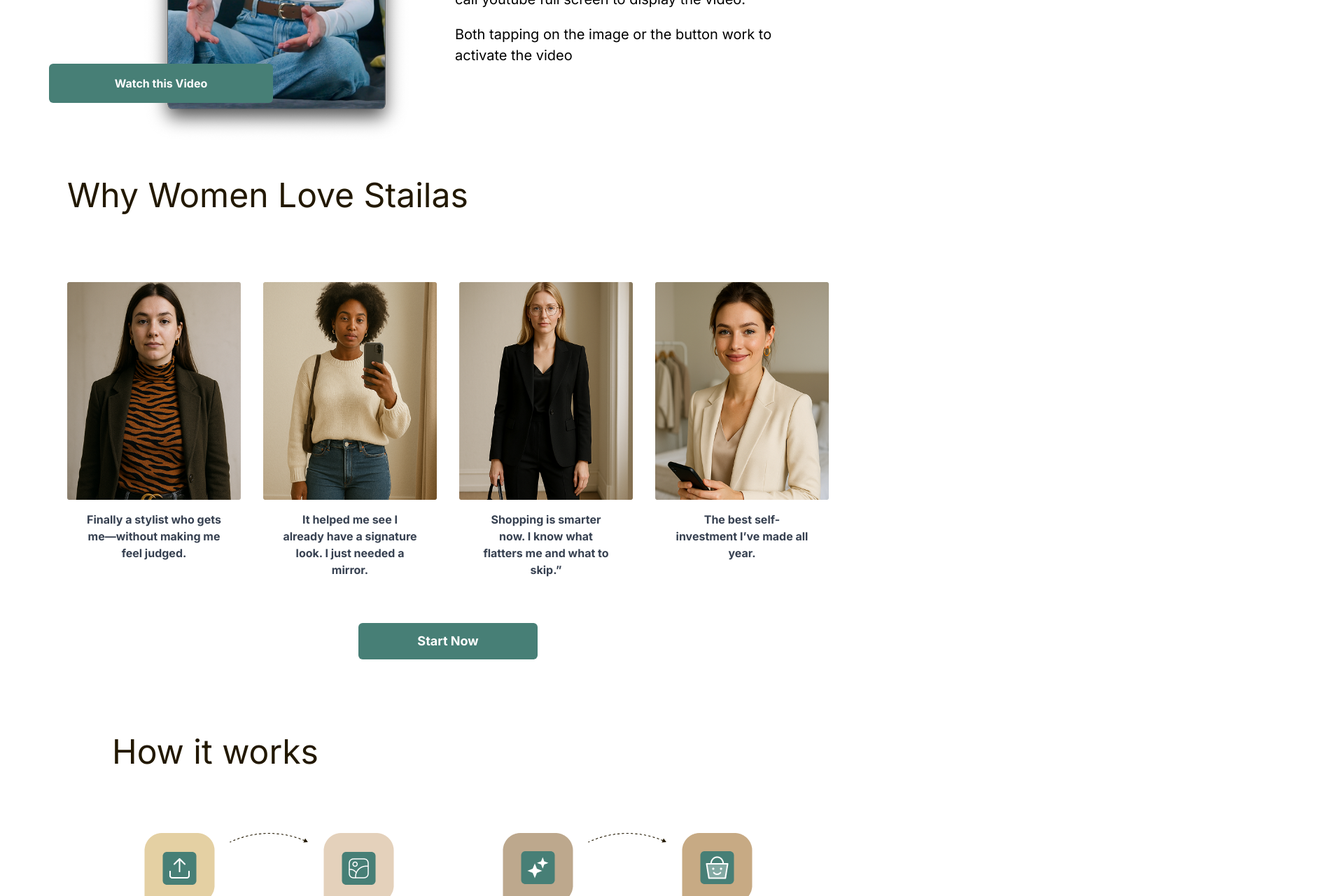
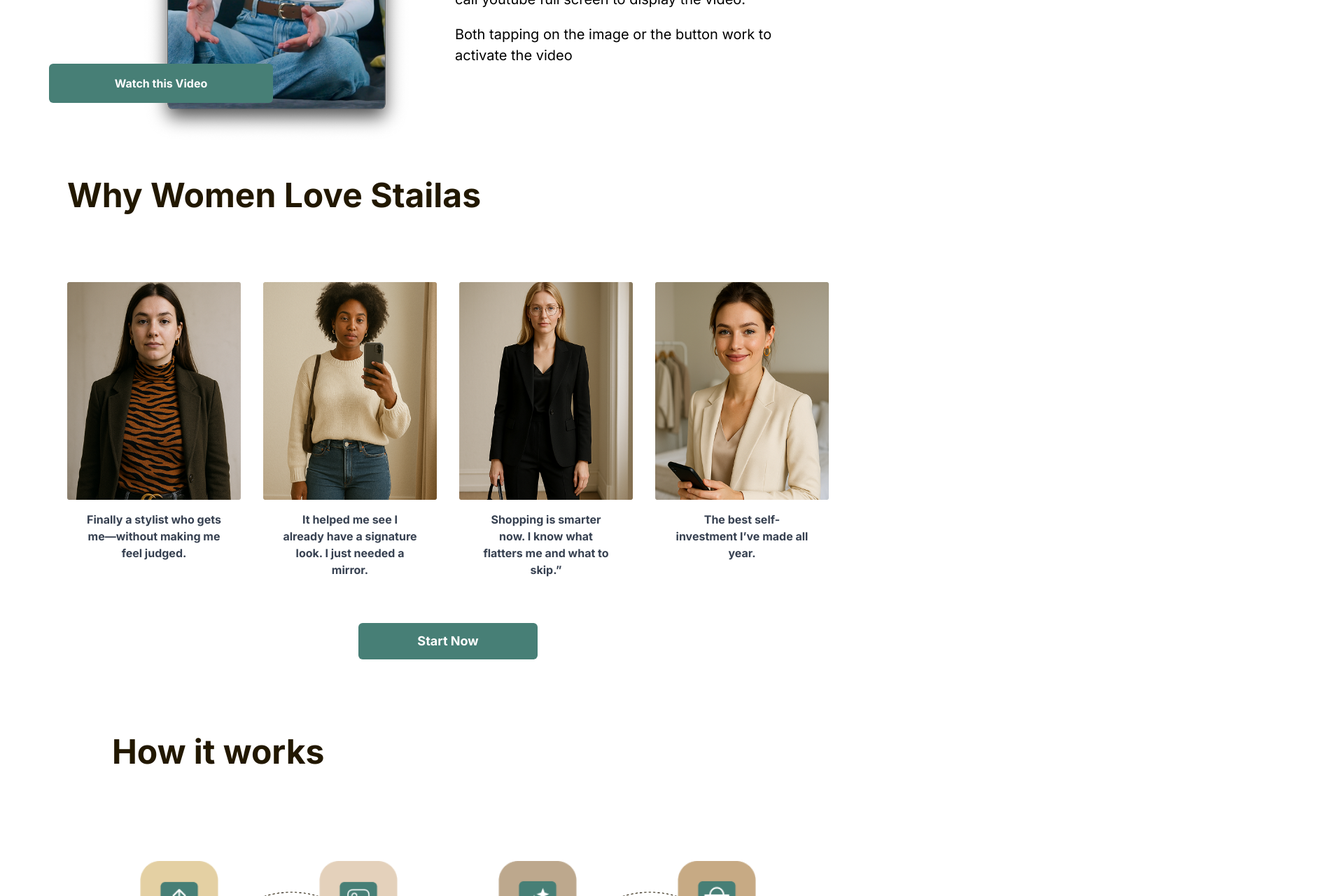
Before and after one commit to Sawjal-sikder/stailas, a React (Vite) app: page / in a window 1280 px wide. Shown: the part 1520-2800 px from the top of the page at 70% size, 1910 px wide, since content can reach past the window. Built offline with nearby package versions, Linux system fonts and the light colour scheme.

Commit message:
responsive design

```diff
--- a/src/component/Header.jsx
+++ b/src/component/Header.jsx
@@ -2,7 +2,7 @@
 
 const Header = ({ text, className = '' }) => {
   return (
-    <h1 className={`text-[48px] text-primary font-inter ${className}`}>
+    <h1 className={`text-[20px] font-bold lg:text-[48px] text-primary font-inter ${className}`}>
       {text}
     </h1>
   )
--- a/src/pages/home/herosection/Hero.jsx
+++ b/src/pages/home/herosection/Hero.jsx
@@ -1,5 +1,6 @@
 import React from "react";
 import BanarImage from "../../../assets/image/hero/heroBan.png";
+import BanarImageSm from "../../../assets/image/hero/BanarImageSm.png";
 import PhoneImage from "../../../assets/image/hero/HeroPhone.png";
 import Button from "../../../component/Button";
 
@@ -9,13 +10,17 @@
   return (
     <div className="relative w-full">
       {/* Background Banner Image */}
-<Image
-  src={BanarImage}
-  alt="Hero Banner"
-  className="h-[620px] lg:h-auto w-full object-cover lg:object-cover "
-  style={{ filter: "brightness(0.8)" }}
-/>
-
+      <picture>
+        {/* Image for large screens (lg and up) */}
+        <source media="(min-width: 1024px)" srcSet={BanarImage} />
+        {/* Image for smaller screens */}
+        <img
+          src={BanarImageSm}
+          alt="Hero Banner"
+          className="h-[616px] lg:h-auto w-full "
+          style={{ filter: "brightness(0.8)" }}
+        />
+      </picture>
 
       {/* Overlay: Flex container to split left/right */}
       <div className="absolute left-0 top-0 lg:left-20 lg:top-64 px-6 md:px-20">
@@ -28,13 +33,13 @@
       </div>
       <Button
         text="Try It Free"
-        className="absolute top-[550px] left-36 lg:top-[550px] lg:left-40 w-32 lg:w-56"
+        className="absolute top-[550px] left-36 lg:top-[550px] lg:left-40 w-[98px] lg:w-[345px] text-[12px] lg:text-[16px] px-0 cursor-pointer"
       />
       {/* Right Side: Phone Image */}
       <Image
         src={PhoneImage}
         alt="PhoneImage"
-        className="absolute lg:right-0 lg:top-64"
+        className="absolute left-36 top-48 lg:left-[1260px] lg:top-[310px] lg:w-[650px] w-96"
       />
     </div>
   );
--- a/src/pages/home/secondarySection/SecondarySection.jsx
+++ b/src/pages/home/secondarySection/SecondarySection.jsx
@@ -17,7 +17,7 @@
           />
           <Button
             text="Watch this Video"
-            className="absolute bottom-6 right-24 md:bottom-14 md:right-60 w-48 md:w-80 py-3 md:py-4"
+            className="absolute bottom-6 right-32 md:bottom-14 md:right-60 text-[12px] lg:text-[16px] px-0 w-[139px] md:w-80 py-3 md:py-4"
           />
         </div>
 
--- a/src/pages/home/thirdSection/WomenLove.jsx
+++ b/src/pages/home/thirdSection/WomenLove.jsx
@@ -10,7 +10,7 @@
 const WomenLove = () => {
   return (
     <div className="px-4 sm:px-8 md:px-16 lg:px-24">
-      <Header text="Why Women Love Stailas" className="mb-12" />
+      <Header text="Why Women Love Stailas" className="mb-6 lg:mb-12" />
 
       <div className="grid grid-cols-2 sm:grid-cols-2 md:grid-cols-3 lg:grid-cols-4 gap-4 md:gap-8 pt-10">
         {/* item */}
--- a/src/pages/home/workprocess/Process.jsx
+++ b/src/pages/home/workprocess/Process.jsx
@@ -9,26 +9,44 @@
 
 const Process = () => {
   return (
-        <div className='px-10 grid grid-cols-4 gap-x-36'>
-            {/* item */}
+    <div className='px-4 md:px-10 py-10 grid grid-cols-1 sm:grid-cols-2 lg:grid-cols-4 gap-10 lg:gap-x-36'>
+      {/* Step 1 */}
       <div className='text-center flex flex-col items-center relative'>
-                <Image src={Image1} alt="Upload Image" className="" />
+        <Image src={Image1} alt="Upload Image" className="w-40 h-auto sm:w-44" />
         <p className='text-md text-primary font-inter pt-5'>Upload a few outfit photos</p>
-                <Image src={ArrowImage} alt="Upload Image 1" className="absolute top-0 -right-32 w-[200px]" />
+        <Image
+          src={ArrowImage}
+          alt="Arrow 1"
+          className="hidden lg:block absolute top-1/4 -right-40 w-48 -translate-y-1/2"
+        />
       </div>
+
+      {/* Step 2 */}
       <div className='text-center flex flex-col items-center relative'>
-                <Image src={Image2} alt="Upload Image 2" className="" />
+        <Image src={Image2} alt="Style Card" className="w-40 h-auto sm:w-44" />
         <p className='text-md text-primary font-inter pt-5'>Get your Style Card</p>
-                <Image src={ArrowImage2} alt="Upload Image 2" className="absolute bottom-16 -right-32 w-[200px]" />
+        <Image
+          src={ArrowImage2}
+          alt="Arrow 2"
+          className="hidden lg:block absolute top-2/4 -right-40 w-48 -translate-y-1/2"
+        />
       </div>
+
+      {/* Step 3 */}
       <div className='text-center flex flex-col items-center relative'>
-                <Image src={Image3} alt="Upload Image 3" className="" />
-                <p className='text-md text-primary font-inter pt-5'>Get your Style Card</p>
-                <Image src={ArrowImage} alt="Upload Image 1" className="absolute top-0 -right-32 w-[200px]" />
+        <Image src={Image3} alt="Style Suggestion" className="w-40 h-auto sm:w-44" />
+        <p className='text-md text-primary font-inter pt-5'>Try personalized outfits</p>
+        <Image
+          src={ArrowImage}
+          alt="Arrow 3"
+          className="hidden lg:block absolute top-1/4 -right-40 w-48 -translate-y-1/2"
+        />
       </div>
+
+      {/* Step 4 */}
       <div className='text-center flex flex-col items-center'>
-                <Image src={Image4} alt="Upload Image 4" className="" />
-                <p className='text-md text-primary font-inter pt-5'>Get your Style Card</p>
+        <Image src={Image4} alt="Shop" className="w-40 h-auto sm:w-44" />
+        <p className='text-md text-primary font-inter pt-5'>Shop your favorite look</p>
       </div>
     </div>
   )
--- a/src/pages/home/workprocess/WorkProcess.jsx
+++ b/src/pages/home/workprocess/WorkProcess.jsx
@@ -5,7 +5,7 @@
 
 const WorkProcess = () => {
   return (
-    <div className='py-24 px-40'>
+    <div className='lg:py-24 lg:px-40 p-4'>
       <Header text="How it works" className="mb-20" />
       <Process />
       <div className='pt-16 text-center'>
```
Also changed, not shown: src/assets/image/hero/BanarImageSm.png (added), src/assets/image/hero/mob.png (added). Lines whose indentation alone changed are shown as unchanged.
